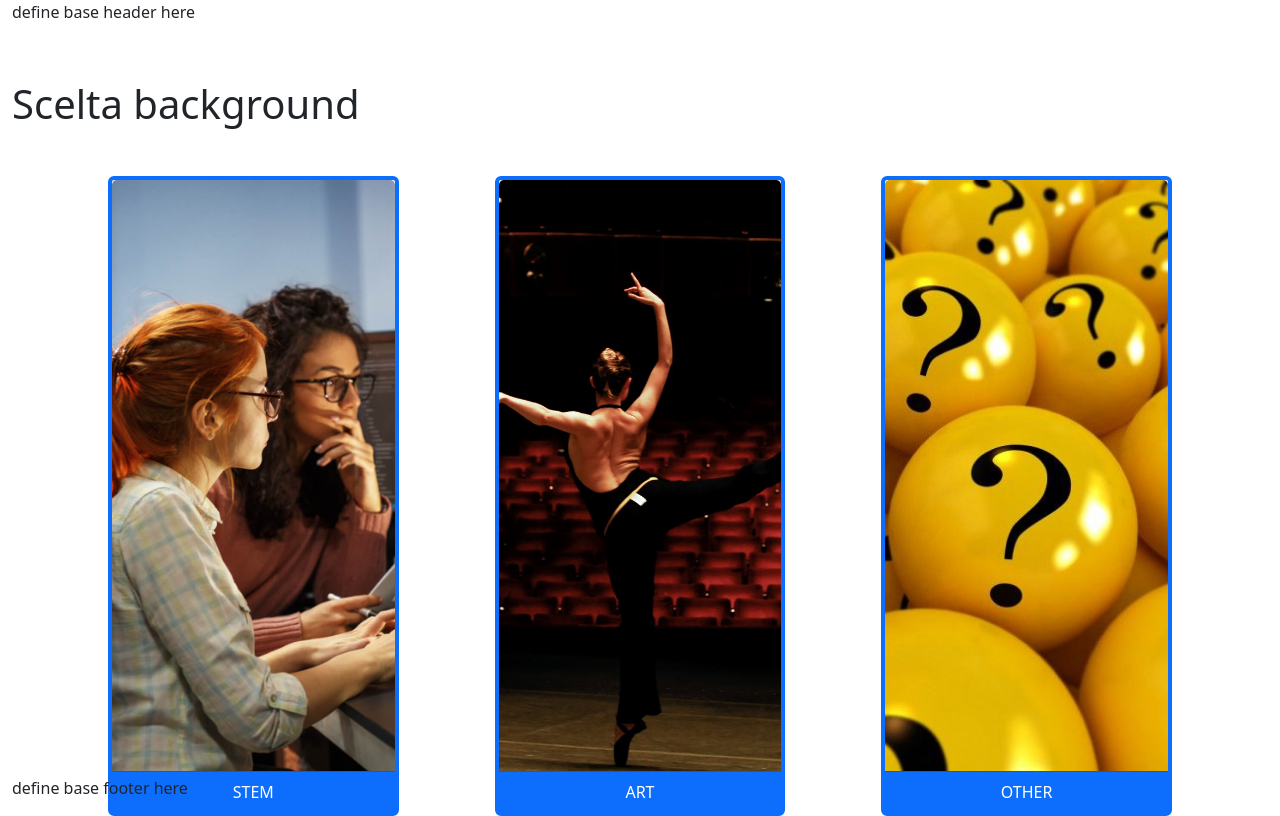
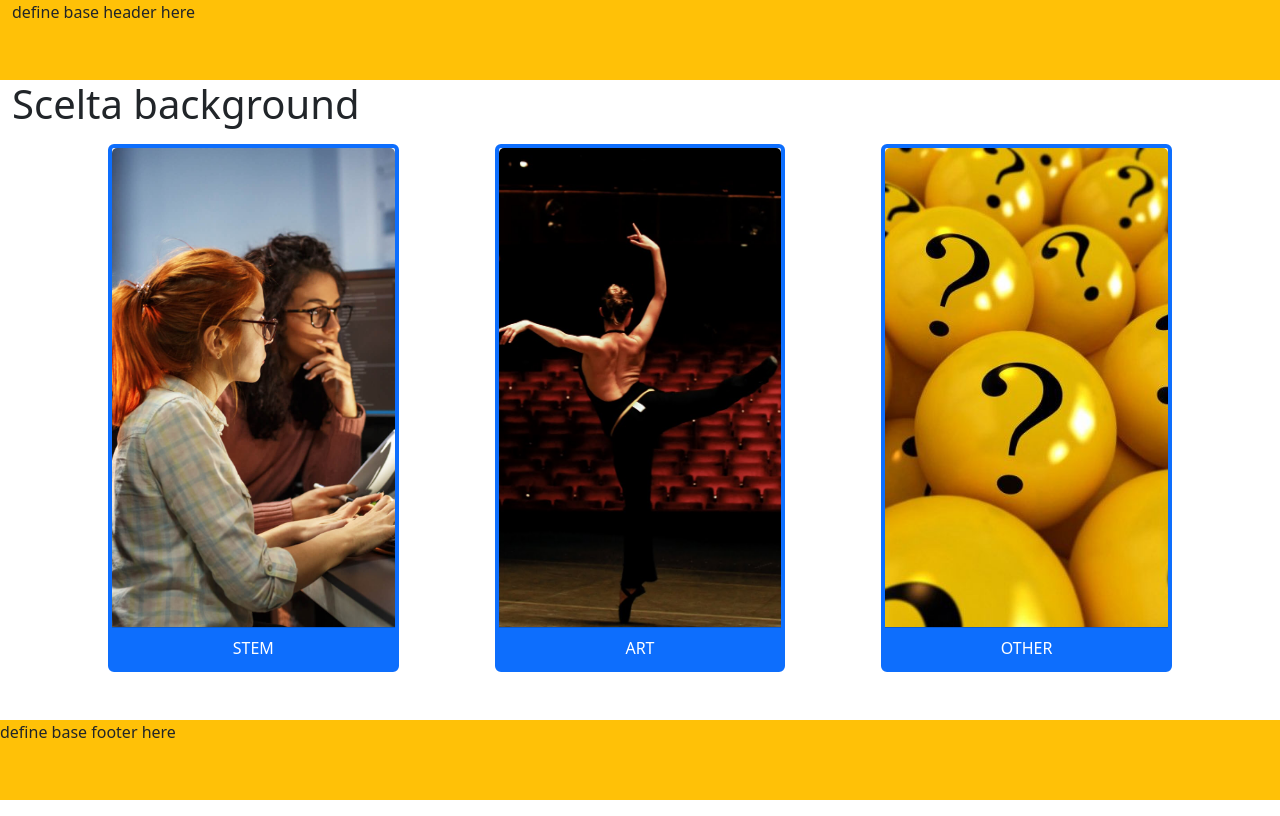
Before and after one commit to Clappy98/IS_project_work, a Django app: page /polls/1/background/select/ in a window 1280 px wide. Run offline with Django 4.2, Linux system fonts and the light colour scheme; data comes from the database, SQL or seed files in the repository; data that the repository does not hold is empty; parts of the project's set-up code (start-up, migrations or seed data) failed here and were passed over.

Commit message:
actually working and fine looking selectBackground.html

```diff
--- a/polls/templates/polls/base.html
+++ b/polls/templates/polls/base.html
@@ -10,12 +10,12 @@
         <link href="https://cdn.jsdelivr.net/npm/bootstrap@5.2.0/dist/css/bootstrap.min.css" rel="stylesheet" integrity="sha384-gH2yIJqKdNHPEq0n4Mqa/HGKIhSkIHeL5AyhkYV8i59U5AR6csBvApHHNl/vI1Bx" crossorigin="anonymous">
     </head>
 
-    <body>
-        <div class="container-fluid" style="height:100%">
-            <div class="row" style="height:10%">
-                <div class="container-fluid fixed-top">
+    <body style="height:100vh">
+        <div class="container-fluid fixed-top" style="height:100%">
+            <div class="row bg-warning" style="height:10%">
+                <div class="container-fluid" style="height:100%">
                     {% block header %}
-                        <div id="header">
+                        <div id="header" style="height:100%">
                             define base header here
                         </div>
                     {% endblock header %}
@@ -26,7 +26,7 @@
             <div class="row" style="height:80%">
                 <div class="container-fluid" style="height:100%">
                     {% block content %}
-                        <div id="content">
+                        <div id="content" style="height:100%">
                             children templates should override this block
                         </div>
                     {% endblock content %}
@@ -34,10 +34,10 @@
             </div>
 
 
-            <div class="row" style="height:10%">
-                <div class="container-fluid fixed-bottom">
+            <div class="row bg-warning fixed-bottom" style="height:10%">
+                <div class="container-fluid" style="height:100%">
                     {% block footer %}
-                        <div id="footer">
+                        <div id="footer" style="height:100%">
                             define base footer here
                         </div>
                     {% endblock footer %}
--- a/polls/templates/polls/selectBackground.html
+++ b/polls/templates/polls/selectBackground.html
@@ -6,9 +6,11 @@
 {% endblock title %}
 
 {% block content %}
-    <h1>Scelta background</h1>
+    <div class="row" style="height:10%">
+        <h1>Scelta background</h1>
+    </div>
 
-    <div class="row m-5" style="height:100%">
+    <div class="row mx-5 pb-5" style="height:90%">
         {% for bg in backgrounds %}
             <div class="col-sm-4 px-5" style="height:100%">
                 <div class="card border border-4 border-primary" style="height:100%">
--- a/polls/views.py
+++ b/polls/views.py
@@ -25,7 +25,10 @@ def remove_user_mapping(str):
     global user_mapping_dict
     user_mapping_dict.pop(str, None)
 
-
+# se si resetta il server, viene svuotato
+# un utente potrebbe non essere in grado di
+# completare il questionario se accadesse durante
+# la compilazione
 user_mapping_dict = {
 }
 
```
